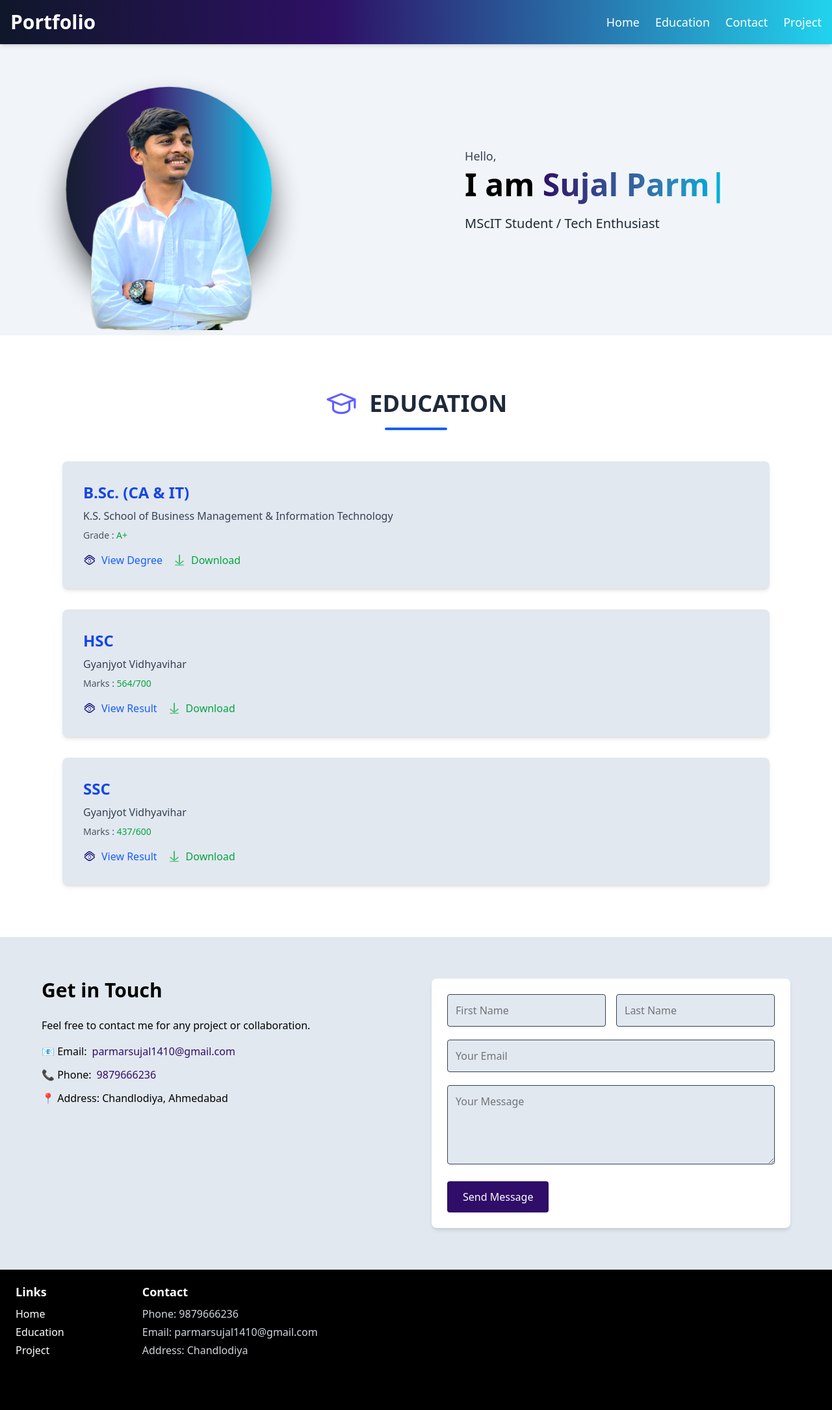
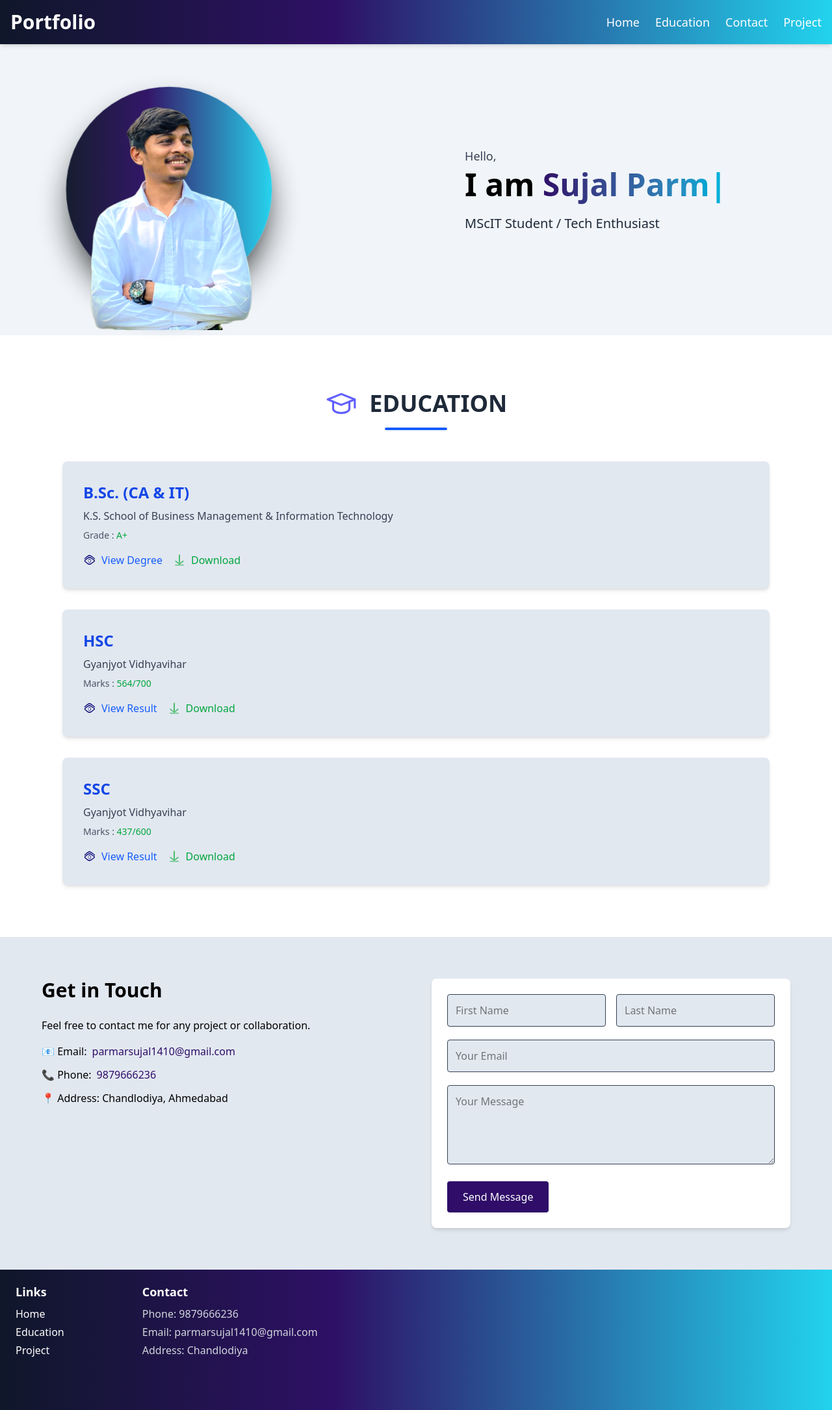
Before and after one commit to Sujal1834/sujal_port, a React (Vite) app: page / in a window 1280 px wide. Shown: the whole page at 65% size. Built offline with nearby package versions, Linux system fonts and the light colour scheme.

Commit message:
update footer bg

```diff
--- a/src/components/Footer.jsx
+++ b/src/components/Footer.jsx
@@ -3,7 +3,7 @@ import React from 'react'
 const Footer = () => {
   return (
     // <footer className="bg-gradient-to-b from-slate-900 from-0% via-violet-950 via-40% to-cyan-400 to-100% text-white pt-5 px-6 pb-20 sm:bg-gradient-to-r">
-    <footer className="bg-black text-white pt-5 px-6 pb-20">
+    <footer className="custom-gradient text-white pt-5 px-6 pb-20">
       <div className="max-w-7xl mx-auto flex flex-col md:flex-row justify-between gap-10">
 
         <div className="flex flex-col sm:flex-row gap-10 sm:gap-30">
--- a/src/components/Section1.jsx
+++ b/src/components/Section1.jsx
@@ -38,7 +38,7 @@ const section1 = () => {
     <section id="home" className="flex flex-col md:flex-row items-center justify-around gap-40 px-10 py-20 bg-slate-100 mx-auto h-auto">
 
         <div className="relative w-64 h-64 sm:w-72 sm:h-72">
-        <div className="absolute inset-0 rounded-full bg-gradient-to-r from-slate-900 from-0% via-violet-950 via-40% to-cyan-400 to-100% shadow-2xl shadow-black scale-110 animate-pulse"></div>
+        <div className="absolute inset-0 rounded-full custom-gradient shadow-2xl shadow-black scale-110 animate-pulse"></div>
         <img src={profilephoto} alt="profile picture" className="relative w-200 h-90" />
         </div>
 
```
